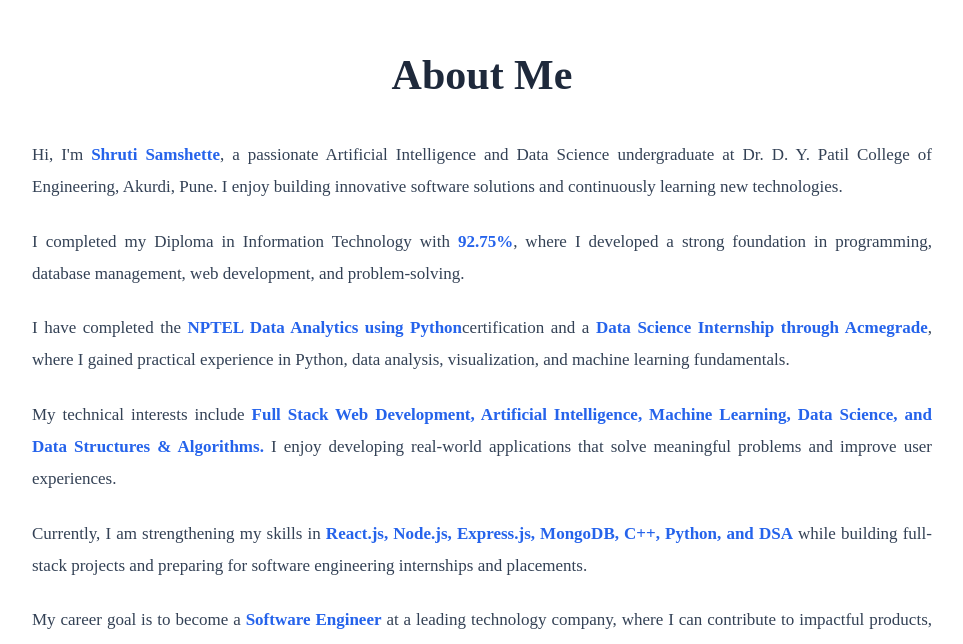
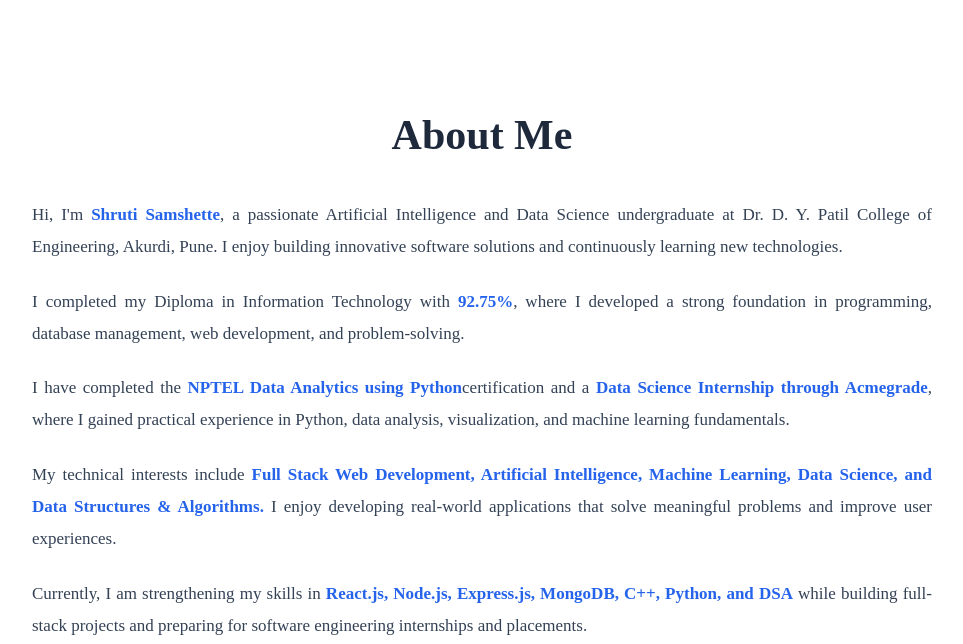
Before and after one commit to Shrutisamshette-12/portfolio-website, a React (Vite) app in the folder client/: page / in a window 1280 px wide. Shown: the part 709-1353 px from the top of the page, without its empty margins (158-1121 px from the left). Built offline with nearby package versions, Linux system fonts and the light colour scheme.

Commit message:
Making prper UI

```diff
--- a/client/src/index.css
+++ b/client/src/index.css
@@ -4,7 +4,7 @@ html{
 }
 
 section{
-  scroll-margin-top: 90px;
+  scroll-margin-top: 110px;
 }
 
 * {
@@ -1110,13 +1110,14 @@ section{
 /* ================= ABOUT ================= */
 
 .about {
-  padding: 80px 8%;
+  padding: 110px 8% 80px;
   background: var(--card);
 }
 
 .about-container {
   max-width: 900px;
   margin: auto;
+  padding-top:30px;
   text-align: center;
 }
 
```
